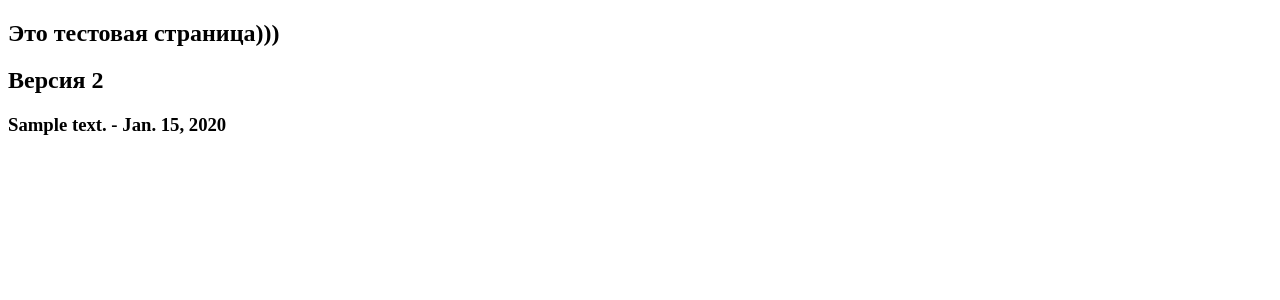
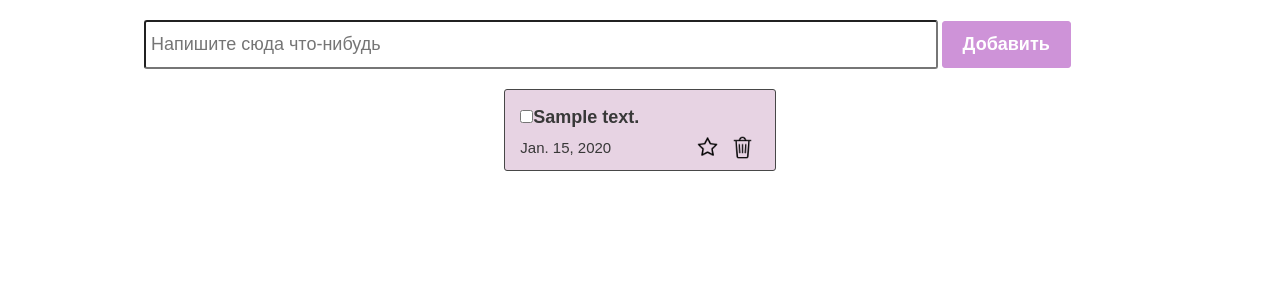
Before and after one commit to kunduzanar/todo, a Django app: page /test/ in a window 1280 px wide. Shown: the top 300 px of the page. Run offline with Django 3.2, Linux system fonts and the light colour scheme; tables that the repository leaves empty hold one stand-in row (values such as "Sample post").

Commit message:
added test page function

```diff
--- a/main/static/styles/cheсkbox.css
+++ b/main/static/styles/cheсkbox.css
@@ -4,7 +4,7 @@
     padding-left: 35px;
     margin-bottom: 15px;
     cursor: pointer;
-    font-size: 18px;
+    font-size: 16px;
     -webkit-user-select: none;
     -moz-user-select: none;
     -ms-user-select: none;
--- a/main/templates/test.html
+++ b/main/templates/test.html
@@ -1,16 +1,52 @@
+
+{% load static %}
 <!DOCTYPE html>
 <html lang="en">
 <head>
     <meta charset="UTF-8">
     <meta name="viewport" content="width=device-width, initial-scale=1.0">
-    <title>Document</title>
+    <title>Still Test page</title>
+    <!-- <link rel="stylesheet" href="../static/style/cheсkbox.css"> -->
+    <link rel="stylesheet" href="{% static 'styles/index.css' %}" />
+    <link rel="stylesheet" href="{% static 'styles/checkbox.css' %}" />
 </head>
 <body>
-    <h2>Это тестовая страница)))</h2>
-    <h2>Версия 2</h2>
+    <!-- <h2>Это тестовая страница)))</h2>
+    <h2>Версия 2</h2> -->
 
-    {% for todo in todo_list %}
+    <!-- {% for todo in todo_list %}
        <h3> {{ todo.text }} - {{todo.created_at}} </h3>
-    {% endfor %}
+    {% endfor %} -->
+
+    <section>
+        <div class ="create_container">
+            <input class="create_input" type="text" placeholder="Напишите сюда что-нибудь">
+            <button class="create_button"> Добавить </button>
+        </div>
+
+        <div class="todo_container">
+                {% for todo in todo_list %}
+                <div class="todo_item">
+                    <div class="todo_item_header">
+                        <label class="сheckbox_container">
+                            <input type="checkbox"/>
+                            <span class="checkmark"></span>
+
+                        </label>
+                        <h4>{{ todo.text }}</h4>
+                    </div>
+                    <div class="todo_item_footer">
+                        <p>{{ todo.created_at }}</p>
+                        <div class="action_buttons">
+                            <img src="./styles/icons/star_done.png" >
+                            <img src="./styles/icons/delete_icon.png" >
+                        </div>
+                    </div>
+                </div>
+            {% endfor %}
+
+        </div>
+            </section>
+
 </body>
 </html>
```
